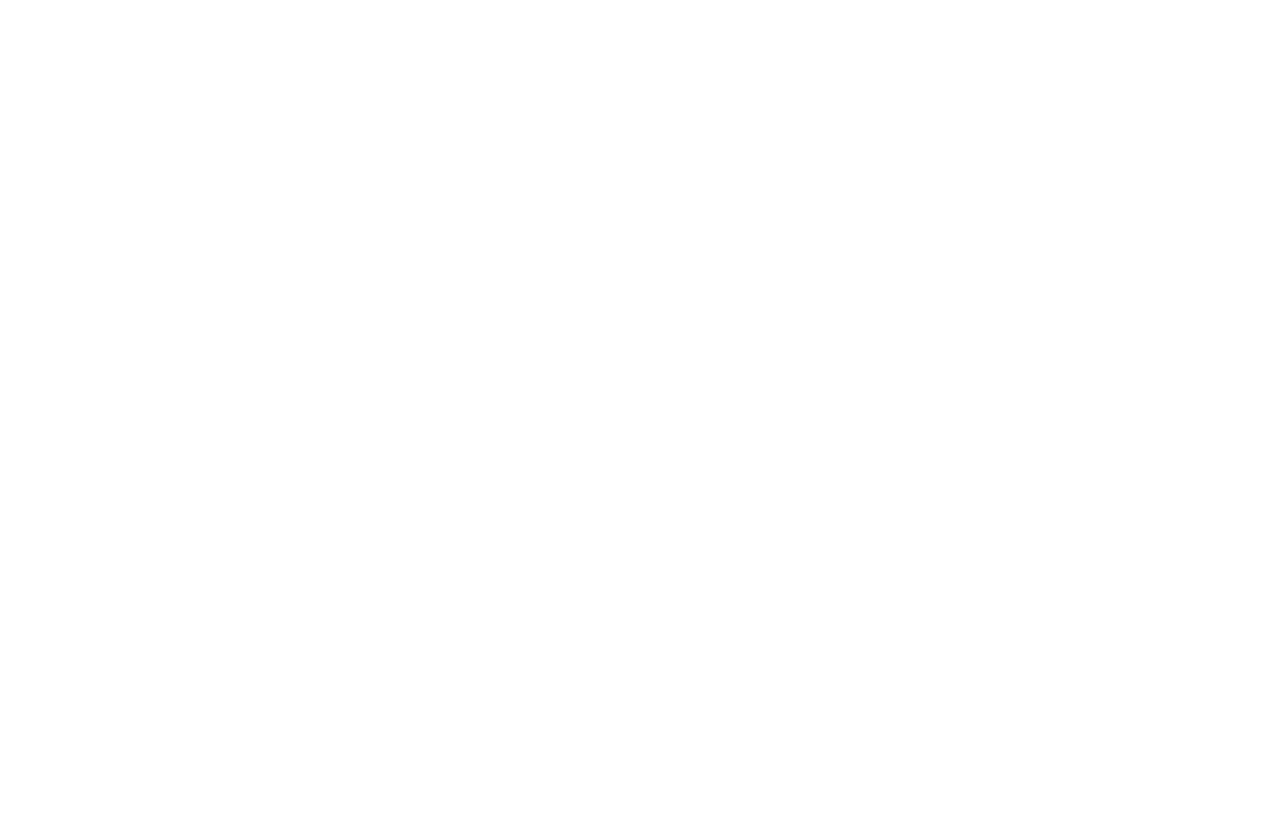
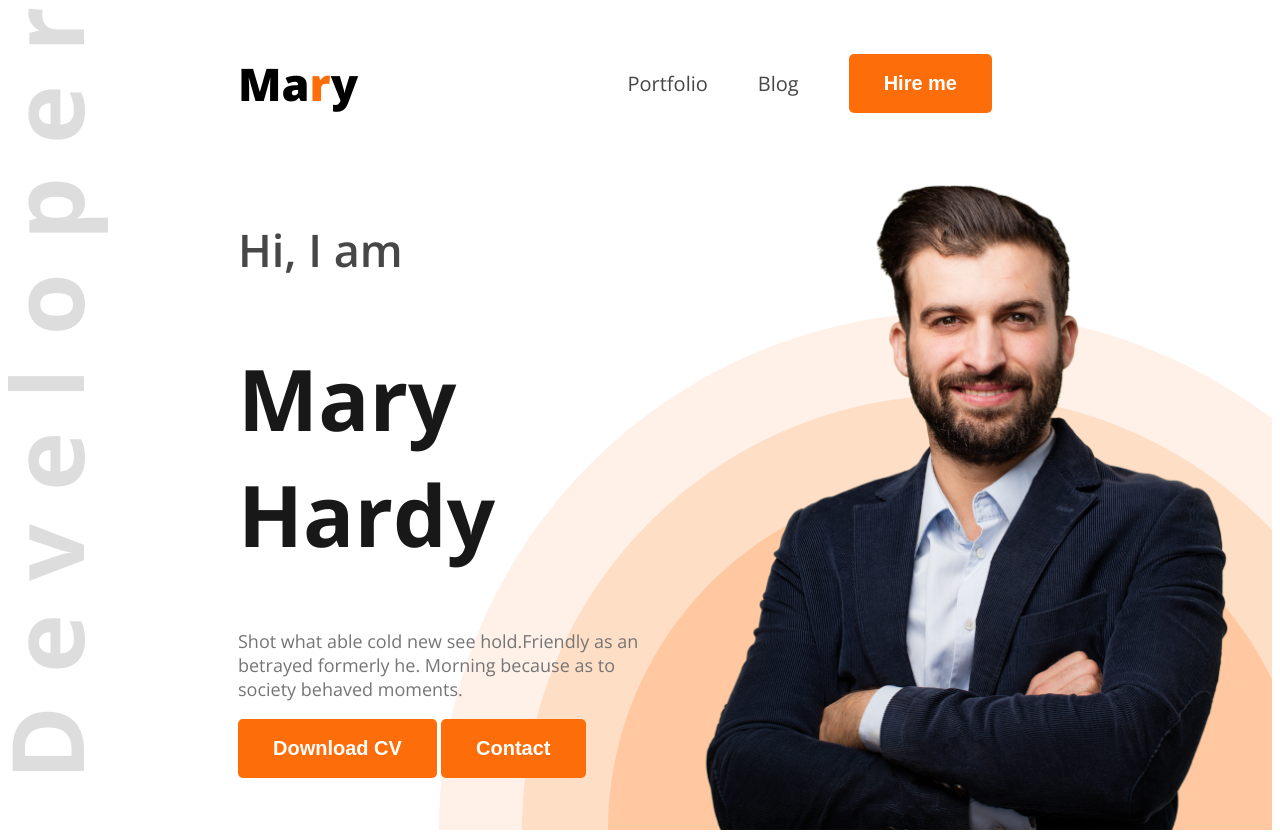
Before and after one commit to rhy-me/protfolioPractice, a plain HTML site: page index.html in a window 1280 px wide. Before the commit the page ends 800 px from the top, so only its background shows below. Drawn offline with nearby package versions, Linux system fonts and the light colour scheme.

Commit message:
design improvement

```diff
--- /dev/null
+++ b/Styles/portfolio.css
@@ -0,0 +1,98 @@
+/* Nav Styles */
+nav {
+    display: flex;
+    align-items: center;
+    justify-content: space-between;
+    margin: 0px 230px;
+}
+
+nav li a {
+    text-decoration: none;
+    font-size: 20px
+}
+
+nav ul{
+    display: flex;
+    align-items: center;
+}
+
+nav ul li {
+    list-style: none;
+    margin-right: 50px;
+}
+
+.open-sans-normal {
+  font-family: "Open Sans", sans-serif;
+  font-optical-sizing: auto;
+  font-style: normal;
+  font-variation-settings:
+    "wdth" 100;
+}
+
+.nav-title {
+    font-size: 45px;
+    font-weight: 800;
+}
+
+.text-primary {
+    color: #FD6E0A;
+}
+
+.dark-1 {
+    color: #181818;
+}
+
+.dark-2 {
+    color: #474747;;
+}
+
+.dark-3 {
+    color: #757575
+}
+
+.btn-primary {
+    background-color: #FD6E0A;
+    font-weight: 700;
+    font-size: 20px;
+    color: white;
+    padding: 18px 35px;
+    border-radius: 5px;
+    border: none;
+}
+
+/* Banner styles */
+
+.banner {
+    display: flex;
+    justify-content: space-between;
+    margin: 0 35px 0 230px;
+}
+
+.banner-content {
+    max-width: 580px;
+}
+
+.banner-greetings {
+    font-size: 45px;
+    font-weight: 600;
+}
+
+.banner-title {
+    font-size: 85px;
+    font-weight: bold;
+}
+
+.banner-description {
+    font-size: 18px;
+}
+
+.banner-profile-pic {
+    width: 580px;
+}
+
+/* header style */
+.header {
+    background-image: url("../images/developer.png"), url("../images/header_bg.png");
+    background-repeat: no-repeat;
+    background-position: top left, bottom right;
+}
--- a/index.html
+++ b/index.html
@@ -4,10 +4,33 @@
     <meta charset="UTF-8">
     <meta name="viewport" content="width=device-width, initial-scale=1.0">
     <title>Document</title>
+    <link rel="preconnect" href="https://fonts.googleapis.com">
+    <link rel="preconnect" href="https://fonts.gstatic.com" crossorigin>
+    <link href="https://fonts.googleapis.com/css2?family=Open+Sans:ital,wght@0,300..800;1,300..800&display=swap" rel="stylesheet">
+    <link rel="stylesheet" href="styles/portfolio.css">
 </head>
-<body>
-    <header>
-
+<body  class="open-sans-normal">
+    <header class = "header">
+        <nav>
+            <h3 class="nav-title">Ma<span class="text-primary">r</span>y</h3>
+            <ul>
+                <li><a class = "dark-2" href="">Portfolio</a></li>
+                <li><a class = "dark-2" href="">Blog</a></li>
+                <li><a href=""><Button class = "btn-primary">Hire me</Button></a></li>
+            </ul>
+        </nav>
+        <div class="banner">
+            <div class="banner-content">
+                <h4 class = "banner-greetings dark-2">Hi, I am</h4>
+                <h1 class = "banner-title dark-1">Mary Hardy</h1>
+                <p class = "banner-description dark-3">
+                    Shot what able cold new see hold.Friendly as an betrayed formerly he. Morning because as to society behaved moments.
+                </p>
+                <button class="btn-primary">Download CV</button>
+                <button class="btn-primary">Contact</button>
+            </div>
+            <img class = "banner-profile-pic" src="images/hardy.png" alt="">
+        </div>
     </header>
     <main>
 
```
